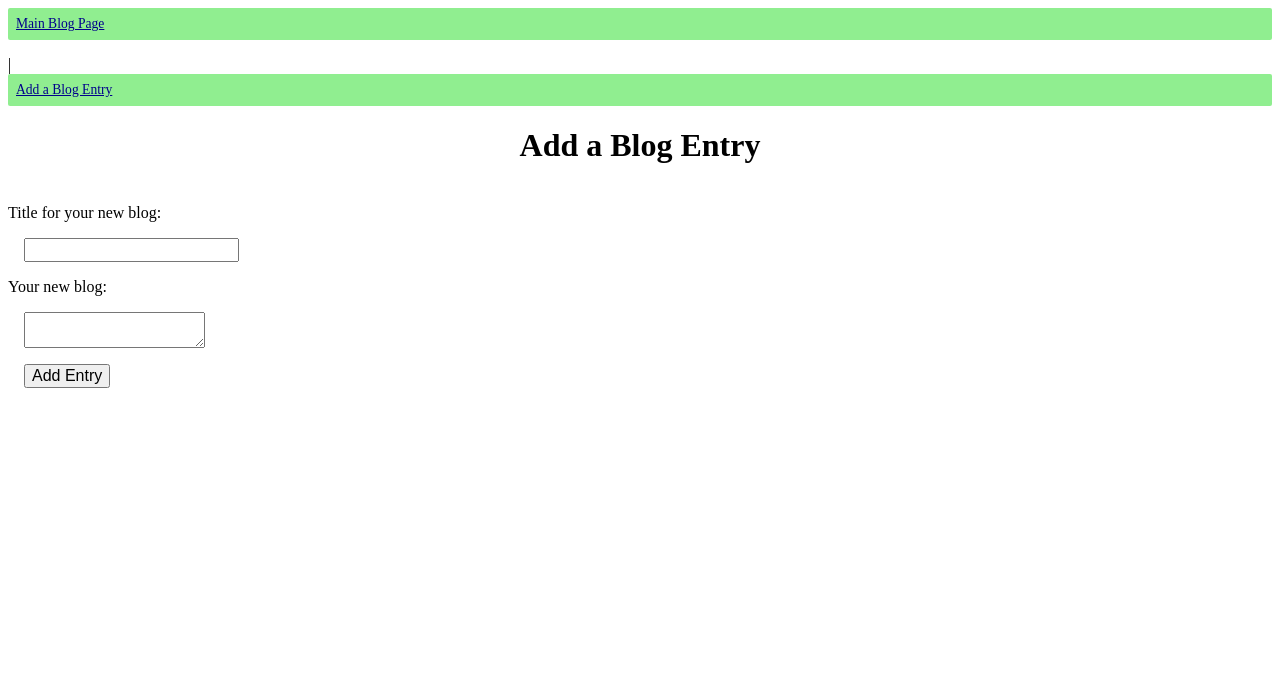
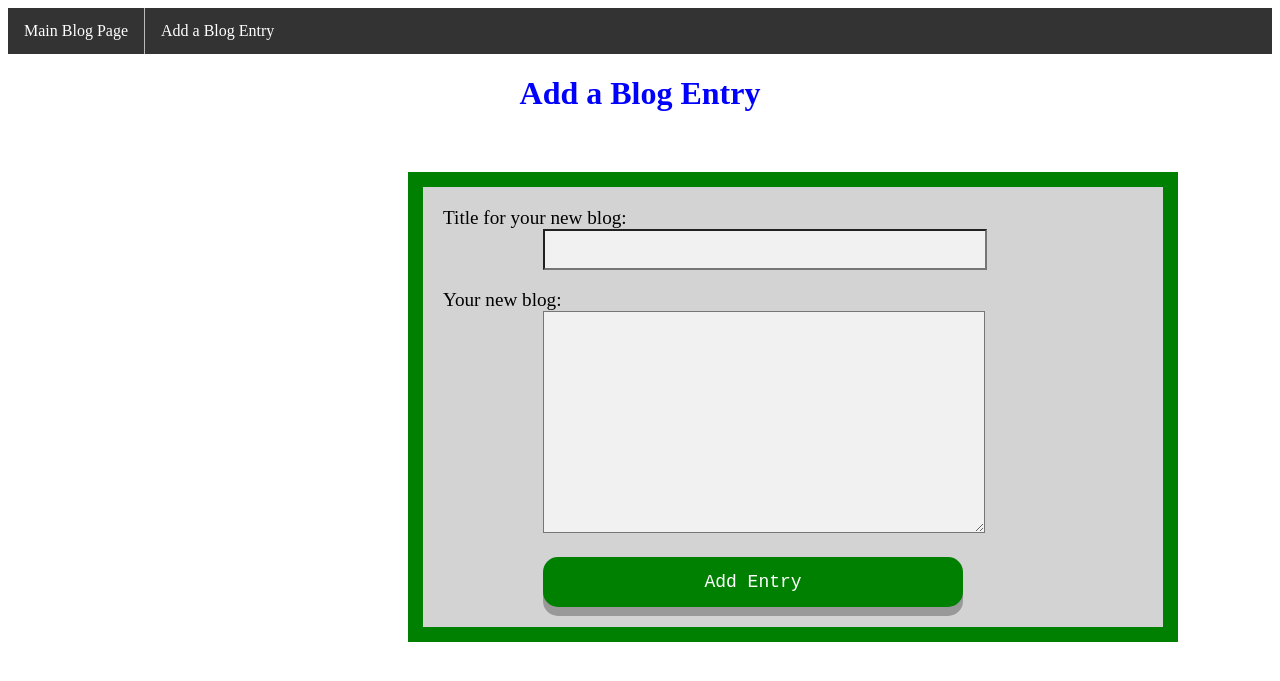
Before and after one commit to lienryan/build-a-blog, a Flask app: page /newpost in a window 1280 px wide. Shown: the top 681 px of the page. Run offline with Flask 2, Linux system fonts and the light colour scheme.

Commit message:
Edit Style.css

```diff
--- a/static/styles.css
+++ b/static/styles.css
@@ -1,59 +1,95 @@
 
-nav a {
+ul {
+    list-style-type: none;
+    margin: 0;
+    padding: 0;
+    overflow: hidden;
+    background-color: #333;
+  }
 
-    background-color: lightgreen;
+  li {
+    float: left;
+    border-right:1px solid #bbb;
+  }
 
-    border-radius:2px;
+  li:last-child {
+    border-right: none;
+  }
 
-    border:none;
+  li a {
+    display: block;
+    color: white;
+    text-align: center;
+    padding: 14px 16px;
+    text-decoration: none;
+  }
 
-    color: darkblue;
+  li a:hover:not(.active) {
+    background-color: #111;
+  }
 
-    cursor: pointer;
-
-    display:block;
-
-    font-size: 85%;
-
-    margin-bottom: 1rem;
-
-    padding: .5rem;
-
-}
+  .active {
+    background-color: #4CAF50;
+  }
 
 
 
-
-input {
-
-    display: block;
-
-    font-size: 100%;
-
-    margin: 1rem;
-
+div {
+    font-size: 1.2em;
+    background-color:lightgrey;
+    width: 700px;
+    border: 15px solid green;
+    padding:20px;
+    margin: 20px 400px;
 }
 
+input, textarea {
+    width: 60%;
+    padding: 10px;
+    margin-left:100px;
+    margin-right:100px;
 
 
-textarea {
+    display: inline-block;
+    background: #f1f1f1;
 
-    display: block;
-
-    font-size: 100%;
-
-    margin: 1rem;
-
+    font-family: 'Courier New', Courier, monospace;
+    font-size: 15px;
 }
 
+textarea {
+    overflow: scroll;
+    height: 200px;
+}
 
 
 
 h1{
     text-align: center;
+    color:blue;
+
 }
 
 .error{
     color: red;
 
 }
+.button {
+    display: inline-block;
+    font-size: 18px;
+    padding: 15px 25px;
+    color:white;
+    background-color: green;
+    border:none;
+    border-radius:15px;
+    box-shadow: 0 9px #999;
+
+}
+.button:hover {background-color: #3e8e41}
+
+
+.button:active {
+    background-color:hotpink;
+    box-shadow: 0 5px #666;
+    transform: translateY(4px);
+}
--- a/templates/base.html
+++ b/templates/base.html
@@ -5,19 +5,19 @@
 <head>
 
     <title>{{title}}</title>
-    <link rel="stylesheet" type= "text/css" href="{{url_for('static',filename='styles.css') }}">
+    <link rel="stylesheet"  href="/static/styles.css">
 
 </head>
 
 <body>
 
-    <nav>
+    <ul>
 
-        <a href="/blog">Main Blog Page</a> |
+        <li><a href="/blog">Main Blog Page</a></li>
 
-        <a href="/newpost">Add a Blog Entry</a>
+        <li><a href="/newpost">Add a Blog Entry</a></li>
 
-    </nav>
+    </ul>
 
 
     {% block content %}
--- a/templates/newpost.html
+++ b/templates/newpost.html
@@ -8,8 +8,9 @@
     <br>
 
     <form method='post'>
+      <div>
 
-        <label>Title for your new blog:
+        <label>Title for your new blog:<br>
 
             <input type="text" name='blog-title' value="{{blog_title}}">
 
@@ -17,7 +18,7 @@
 
         <p class="error">{{title_error}}</p>
 
-        <label>Your new blog:
+        <label>Your new blog:<br>
 
             <textarea name='blog-entry' >{{blog_body}}</textarea>
 
@@ -25,7 +26,8 @@
 
         <p class="error">{{body_error}}</p>
 
-        <input type="submit" value='Add Entry'>
+        <input class="button" type="submit" value='Add Entry'>
+      </div>
 
     </form>
 
```
Also changed, not shown: templates/index.html (added).
